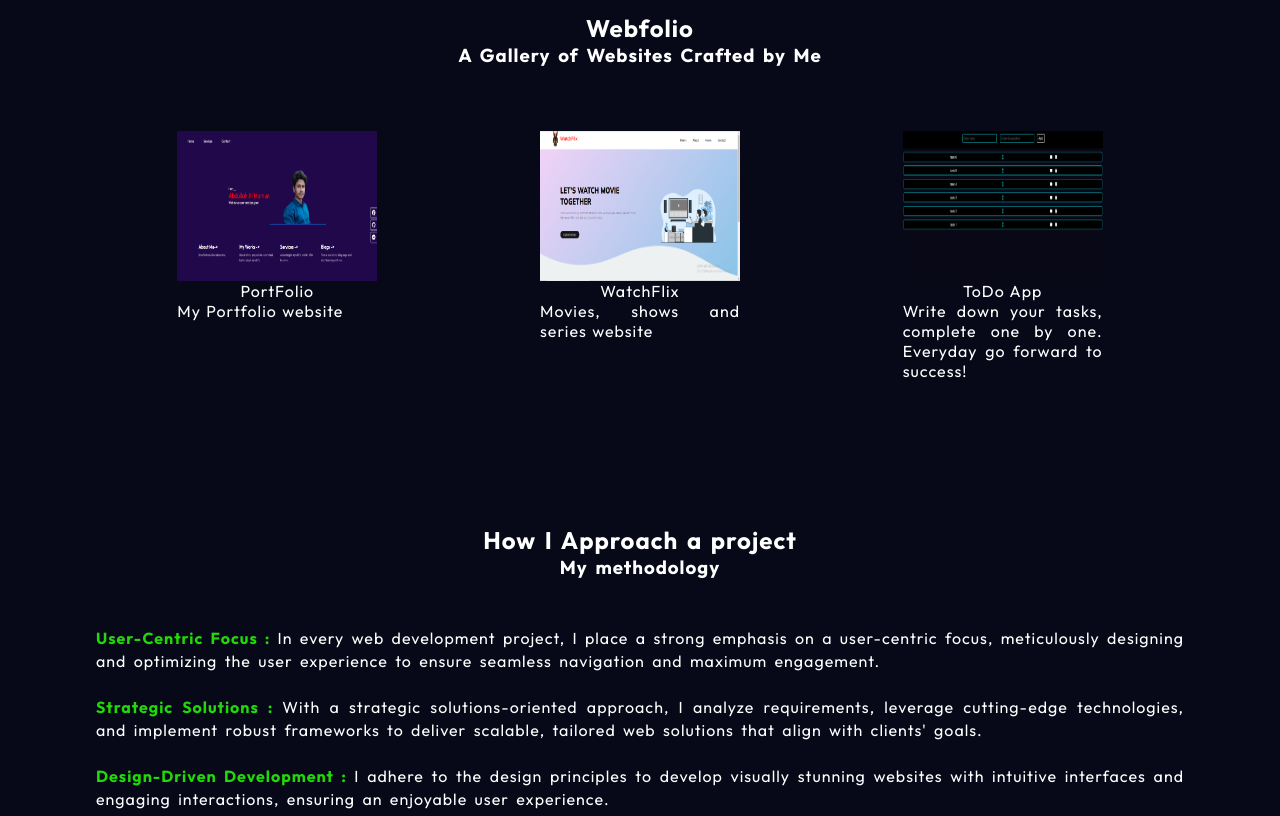
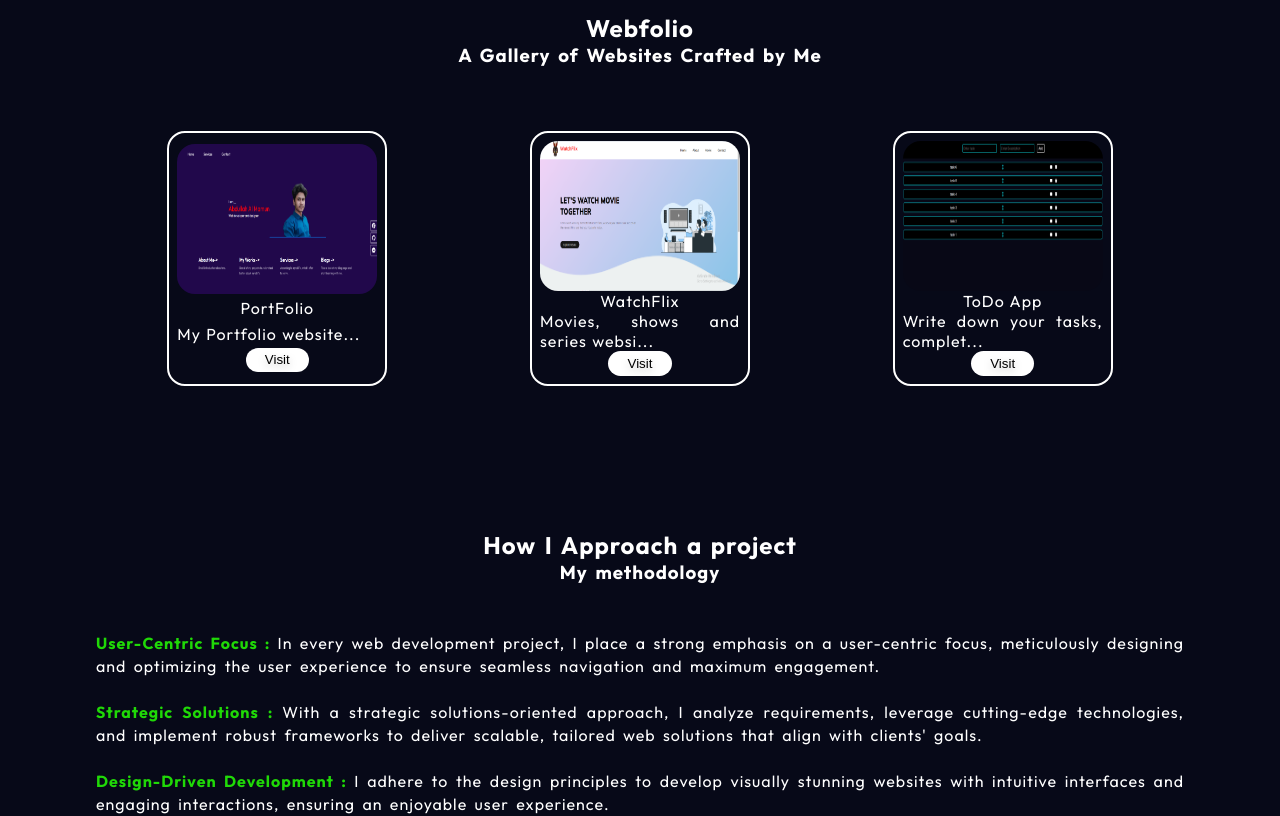
Before and after one commit to MamunDeveloper/Portfolio, a Next.js app: page /about in a window 1280 px wide. Shown: the part 1440-2256 px from the top of the page. Built offline with nearby package versions, Linux system fonts and the light colour scheme.

Commit message:
updated the styles of cards

```diff
--- a/app/about/page.js
+++ b/app/about/page.js
@@ -78,6 +78,7 @@ function About() {
           and discuss further. <br />
         </p>
       </div>
+      {/* Skills section */}
       <div id={`${styles.skillsBox}`} className={`sepDiv`}>
         <h2 className="textCenter">My skill's</h2>
         <h3 className="textCenter">My expertise in technologies</h3>
@@ -107,6 +108,7 @@ function About() {
             text={"Movies, shows and series website"}
             ImageSrc={watchFlixImg}
             cssClass={"webCards"}
+            // backgroundColor={"#80abd5"}
           />
           <Card
             link={"https://to-do-app-five-eta.vercel.app/"}
--- a/app/components/Card.js
+++ b/app/components/Card.js
@@ -2,15 +2,32 @@ import Image from "next/image";
 import Link from "next/link";
 import styles from "@/app/styles/webCard.module.css";
 
-function Card({ ImageSrc, link, Title, text, cssClass, name }) {
+function Card({
+  ImageSrc,
+  link,
+  Title,
+  text,
+  cssClass,
+  name,
+  backgroundColor,
+}) {
   return (
-    <div className={cssClass}>
-      <Image src={ImageSrc} alt="Website image" width={200} height={150} />
+    <div className={cssClass} style={{ backgroundColor: backgroundColor }}>
+      <Image
+        className="webCardsImage"
+        src={ImageSrc}
+        alt="Website image"
+        width={200}
+        height={150}
+      />
       <Link href={link} target="__blank" className={styles.heading}>
         {Title}
       </Link>
       <p> {name} </p>
-      <p>{text}</p>
+      <p>{text.substring(0, 30)}...</p>
+      <Link href={link} target="__blank" className={styles.heading}>
+        <button className="whiteBtn">Visit</button>
+      </Link>
     </div>
   );
 }
--- a/app/globals.css
+++ b/app/globals.css
@@ -183,10 +183,12 @@ button:hover {
   color: black;
 }
 .whiteBtn:hover {
-  background-color: #401b82;
+  background-color: #060606;
   color: white;
 }
 
+
+/* For pictures */
 .profilePic {
   border-bottom: 2px solid #1168d3;
 }
@@ -220,17 +222,26 @@ button:hover {
 }
 
 /* Webfolio and clients review cards */
-
 /* .cardBox {} */
 .webCards,
 .testimonialCard,
 .cards {
   display: flex;
   flex-direction: column;
-  width: 200px;
+  width: 220px;
   word-spacing: 1px;
   margin: 1rem 0;
   transition: all 0.6s ease-in-out;
+}
+
+.webCards {
+  justify-content: space-evenly;
+  padding: 0.5rem;
+  border: 2px solid;
+  border-radius: 18px;
+}
+.webCardsImage {
+  border-radius: 18px;
 }
 
 .webCards .heading,
```
